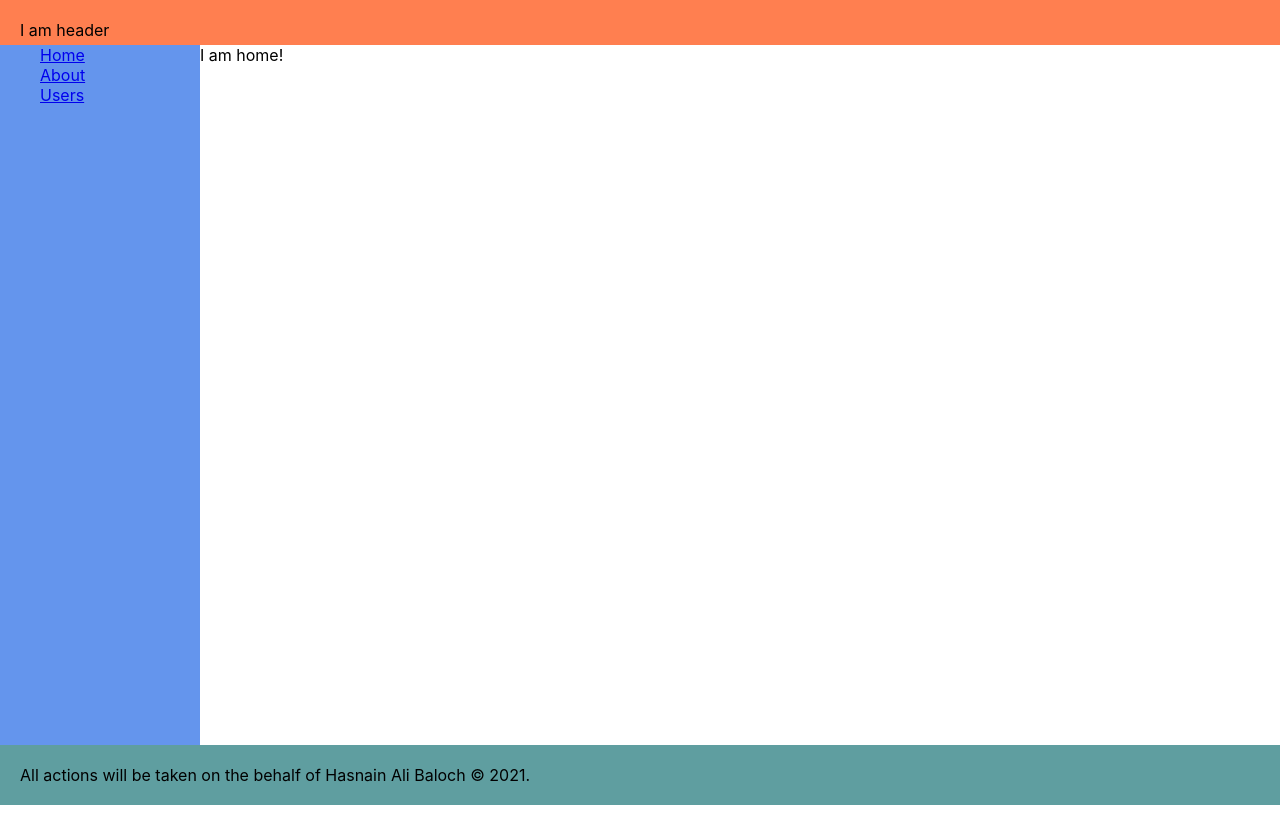
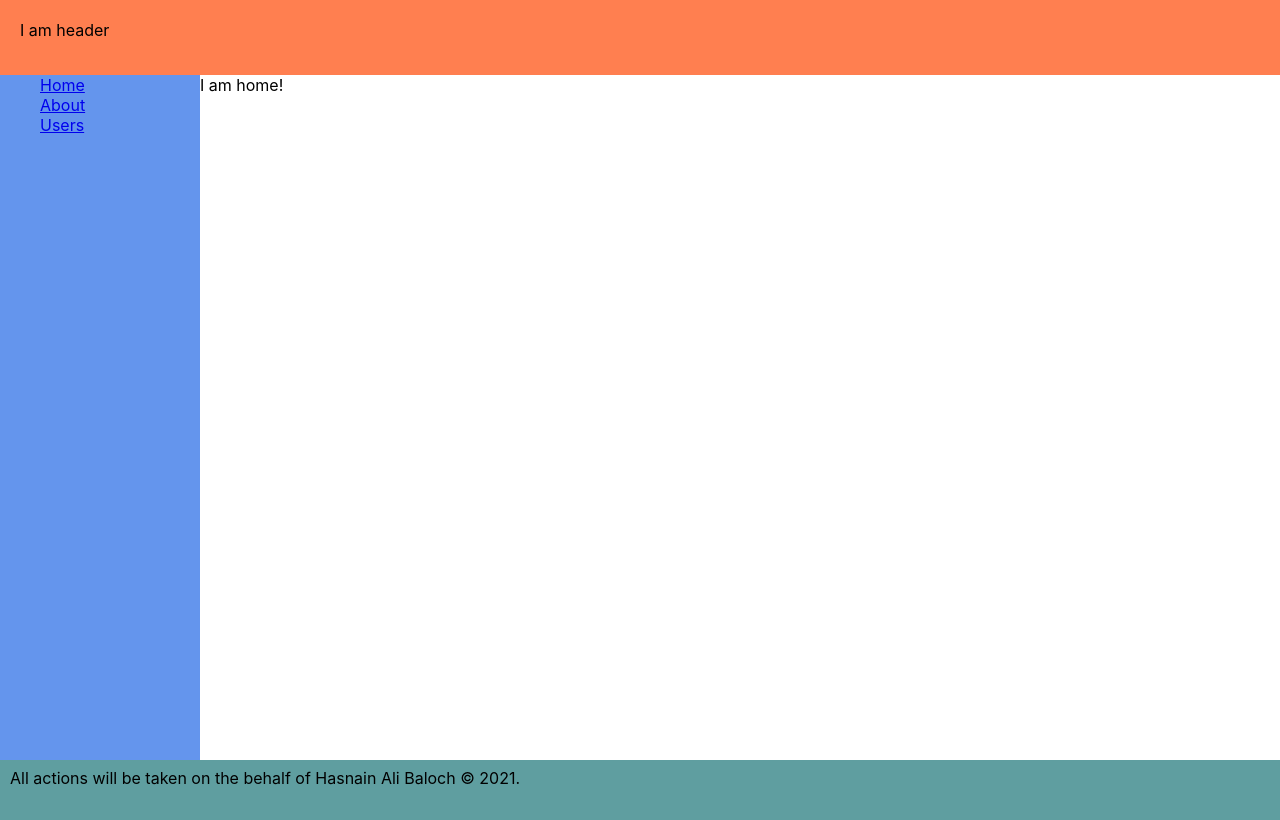
Before and after one commit to hasnainbaloch/learning, a React (Create React App) app: page / in a window 1280 px wide. Built offline with nearby package versions, Linux system fonts and the light colour scheme.

Commit message:
css changes

```diff
--- a/src/components/Layout/layout.css
+++ b/src/components/Layout/layout.css
@@ -3,26 +3,25 @@
 }
 .header{
     background-color: coral;
-    height: 45px;
     padding: 20px;
     margin: 0;
     box-sizing: border-box;
+    height: 75px;
 }
 .sidebar{
     width: 15vw;
     min-width: 200px;
-    height: 100%;
     background-color: cornflowerblue;
-    height: calc(100vh - 100px);
+    height: calc(100vh - 115px);
 }
 .body{
     width: 85vw;
-    height: calc(100vh - 100px);
+    height: calc(100vh - 115px);
 }
 .footer{
-    padding: 20px;
+    height: 40px;
     width: 100vw;
     background-color: cadetblue;
-    margin: 0;
-    box-sizing: border-box;
+    line-height:1;
+    padding: 10px;
 }
```
